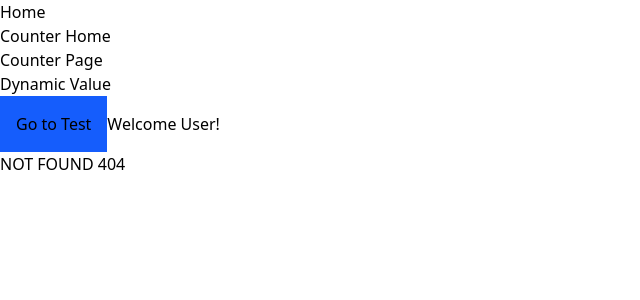
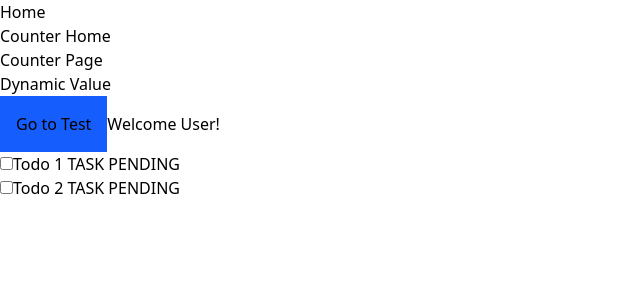
Before and after one commit to iamsayeeduddin/cgc-react-1, a React (Vite) app: page /reducer in a window 1280 px wide. Before the commit this address had no page. Shown: the top 300 px of the page, without its empty margins (0-640 px from the left). Built offline with nearby package versions, Linux system fonts and the light colour scheme.

Commit message:
useReducer

```diff
--- a/src/App.jsx
+++ b/src/App.jsx
@@ -8,6 +8,7 @@ import HOC from "./HOC";
 import { Route, Routes, useParams, Link, useNavigate, useLocation } from "react-router-dom";
 import RouteHOC from "./RouteHOC";
 import LoginForm from "./LoginForm";
+import Reducer from "./Reducer";
 
 const App = () => {
   const [counts, setCounts] = useState(0);
@@ -101,6 +102,7 @@ const App = () => {
           <Route path="*" element={<h1>NOT FOUND 404</h1>} />
         </Route>
         <Route path="/login" element={<LoginForm />} />
+        <Route path="/reducer" element={<Reducer />} />
         <Route path="*" element={<h1>NOT FOUND 404</h1>} />
       </Routes>
       <RouteHOC path="/test" element={<TestComp />} />
--- /dev/null
+++ b/src/Reducer.jsx
@@ -0,0 +1,73 @@
+import React, { useReducer } from "react";
+import { useState } from "react";
+
+// const Reducer = () => {
+//   const [count, setCount] = useState(0);
+//   return (
+//     <div>
+//       <p>{count}</p>
+//       <button onClick={() => setCount(count + 1)}>+</button>
+//       <button onClick={() => setCount(count - 1)}>-</button>
+//     </div>
+//   );
+// };
+
+const Reducer = () => {
+  const initialTodos = [
+    {
+      id: 1,
+      title: "Todo 1",
+      complete: false,
+    },
+    {
+      id: 2,
+      title: "Todo 2",
+      complete: false,
+    },
+  ];
+
+  const reducer = (state, action) => {
+    console.log(state, action);
+    switch (action.type) {
+      case "COMPLETE":
+        return state.map((todo) => {
+          if (todo.id === action.id) {
+            return { ...todo, complete: true };
+          } else {
+            return todo;
+          }
+        });
+      case "PENDING":
+        return state.map((todo) => {
+          if (todo.id === action.id) {
+            return { ...todo, complete: false };
+          } else {
+            return todo;
+          }
+        });
+      default:
+        return state;
+    }
+  };
+
+  const [todos, dispatch] = useReducer(reducer, initialTodos);
+
+  const handleComplete = (id, complete) => {
+    dispatch({ type: !complete ? "COMPLETE" : "PENDING", id });
+  };
+
+  return (
+    <>
+      {todos.map((todo) => (
+        <div key={todo.id}>
+          <label>
+            <input type="checkbox" checked={todo.complete} onChange={() => handleComplete(todo.id, todo.complete)} />
+            {todo.title} TASK {todo.complete ? "COMPLETED" : "PENDING"}
+          </label>
+        </div>
+      ))}
+    </>
+  );
+};
+
+export default Reducer;
```
